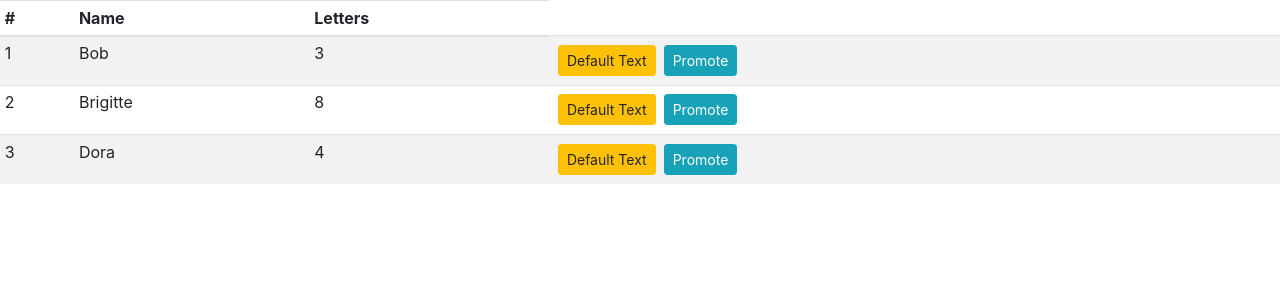
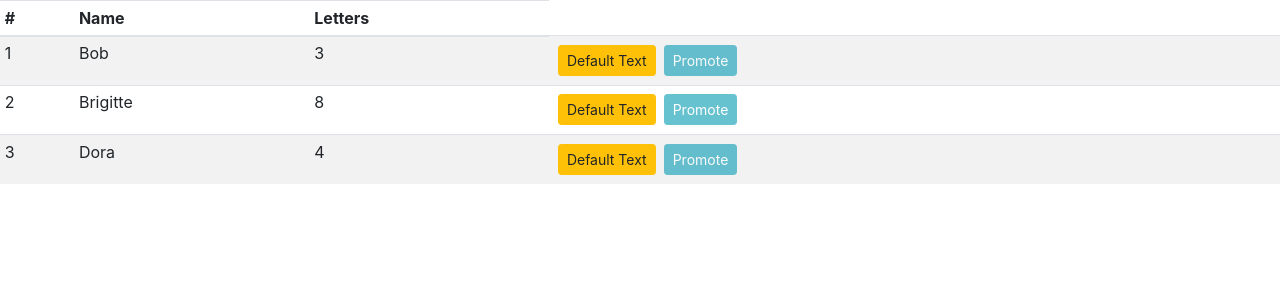
Before and after one commit to davidtrussler/Pro-React-16_11_Stateful-components, a React (Create React App) app in the folder components/: page / in a window 1280 px wide. Shown: the top 300 px of the page. Built offline with nearby package versions, Linux system fonts and the light colour scheme.

Commit message:
Type checking prop values - Adds propTypes to child component - Allows multiple types for a prop

```diff
--- a/components/src/SimpleButton.js
+++ b/components/src/SimpleButton.js
@@ -1,10 +1,23 @@
 import React from 'react';
+import PropTypes from 'prop-types';
 
 export function SimpleButton(props) {
 	return (
 		<button
 			className={props.className}
 			onClick={props.callback}
+			disabled={props.disabled === 'true' || props.disabled === true}
 		>{props.text}</button>
 	)
 }
+
+SimpleButton.defaultProps = {
+	disabled: false
+}
+
+SimpleButton.propTypes = {
+	text: PropTypes.string,
+	theme: PropTypes.string,
+	callback: PropTypes.func,
+	disabled: PropTypes.oneOfType([PropTypes.bool, PropTypes.string])
+}
--- a/components/src/Summary.js
+++ b/components/src/Summary.js
@@ -15,6 +15,7 @@ export default function Summary(props) {
 					theme="info"
 					text="Promote"
 					callback={() => props.promoteCallback(props.name)}
+					disabled="true"
 				/>
 			</td>
 		</React.Fragment>
```
Also changed, not shown: 1 other file (tests, documents, lock files or other folders).
